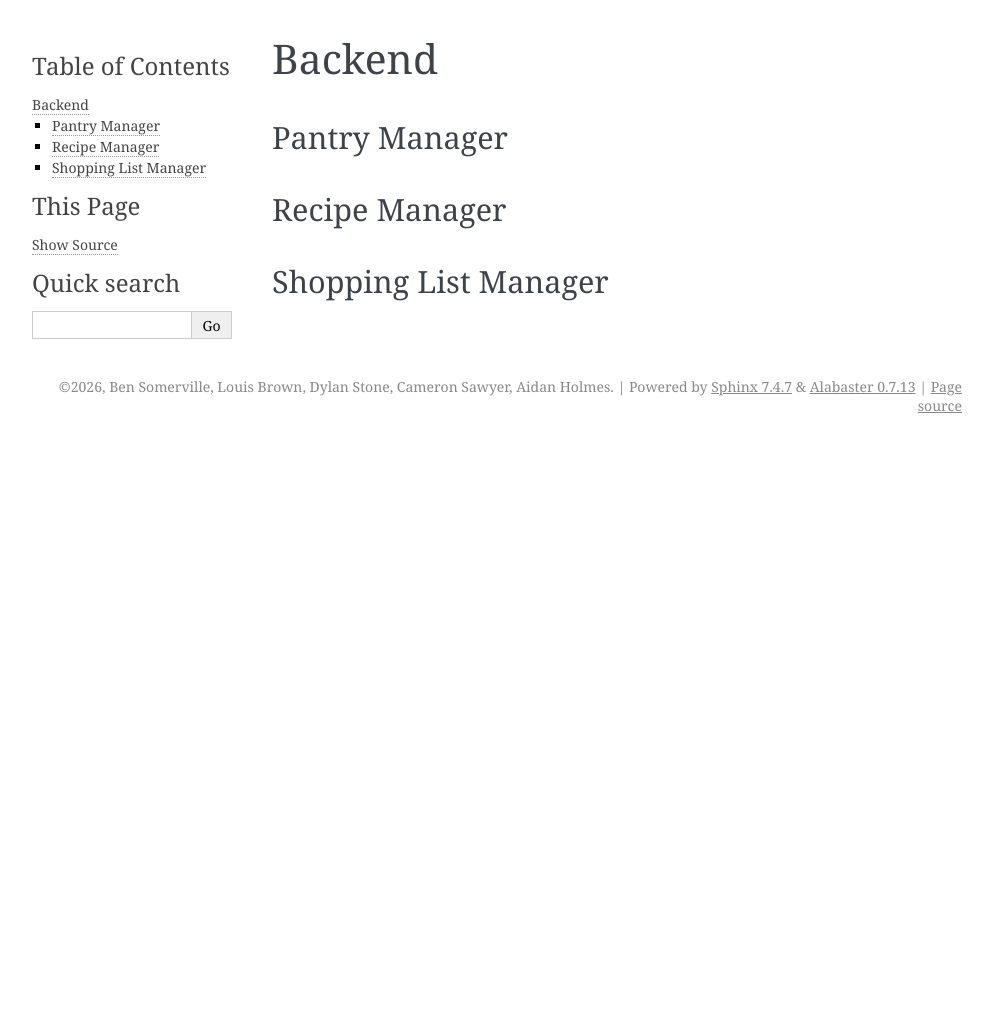
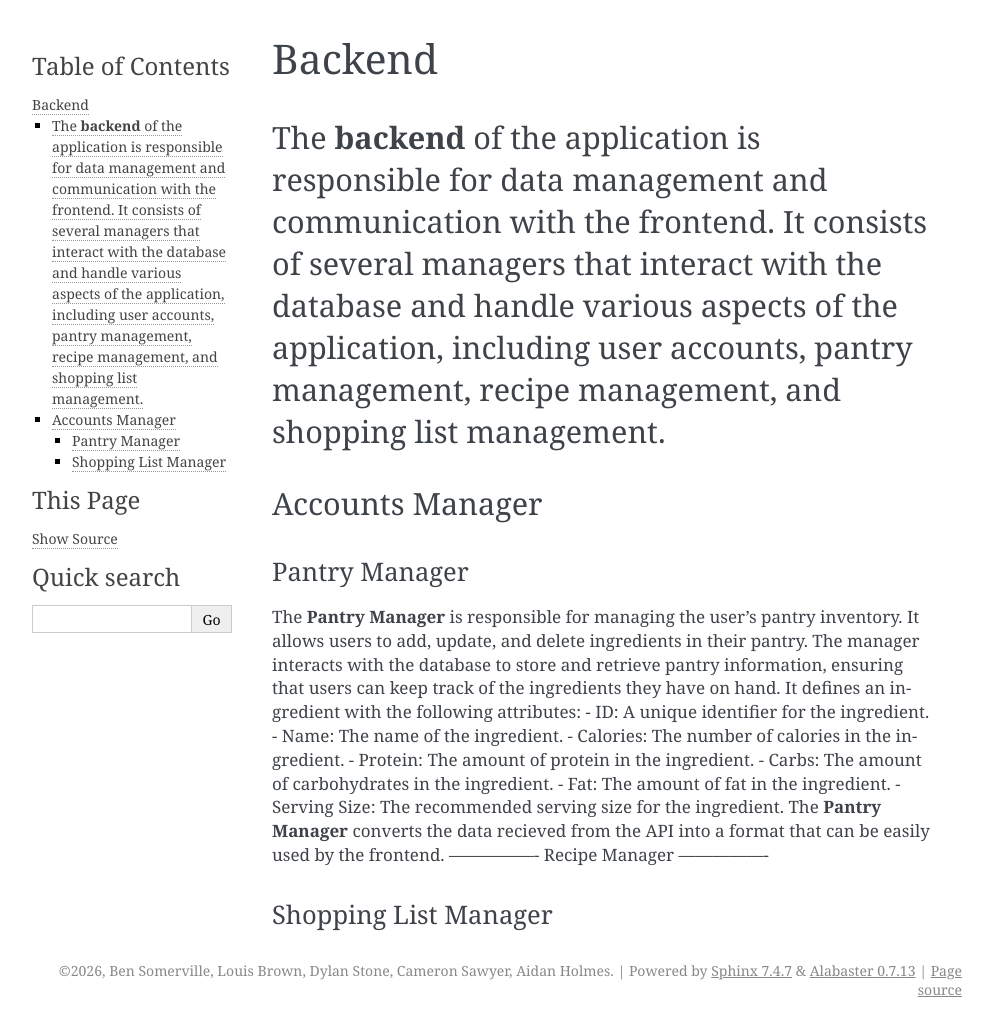
Before and after one commit to SETaP-UoP-5a-ChopChop/Chop_Chop_Documentation, a Sphinx documentation site: the page built from docs/source/backend.rst, in a window 1280 px wide. Shown: the whole page, without its empty margins (148-1141 px from the left). Built offline with Sphinx 7.4.7, drawn with Linux system fonts in a browser that asks for light colours; before the commit the page ends 900 px from its top, so only the background shows below that.

Commit message:
Added Pantry Manager Info

```diff
--- a/docs/source/backend.rst
+++ b/docs/source/backend.rst
@@ -1,6 +1,6 @@
 Backend
 =============
-
+The **backend** of the application is responsible for data management and communication with the frontend. It consists of several managers that interact with the database and handle various aspects of the application, including user accounts, pantry management, recipe management, and shopping list management.
 -------------
 Accounts Manager
 ----------------
@@ -8,7 +8,16 @@ Accounts Manager
 ----------------
 Pantry Manager
 ----------------
-
+The **Pantry Manager** is responsible for managing the user's pantry inventory. It allows users to add, update, and delete ingredients in their pantry. The manager interacts with the database to store and retrieve pantry information, ensuring that users can keep track of the ingredients they have on hand.
+It defines an ingredient with the following attributes:
+- ID: A unique identifier for the ingredient.
+- Name: The name of the ingredient.
+- Calories: The number of calories in the ingredient.
+- Protein: The amount of protein in the ingredient.
+- Carbs: The amount of carbohydrates in the ingredient.
+- Fat: The amount of fat in the ingredient.
+- Serving Size: The recommended serving size for the ingredient.
+The **Pantry Manager** converts the data recieved from the API into a format that can be easily used by the frontend.
 ----------------
 Recipe Manager
 ----------------
```
